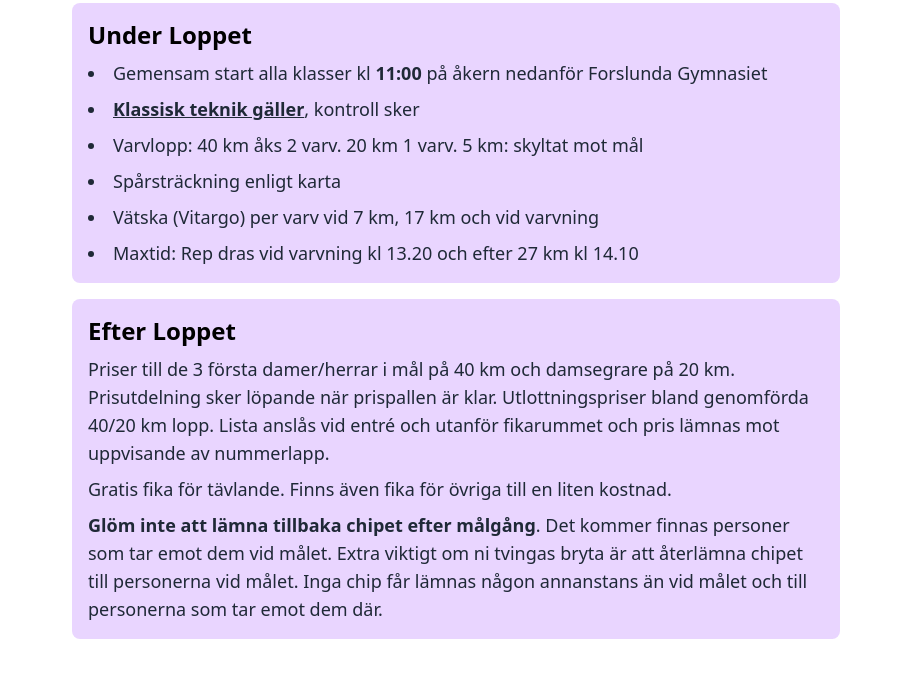
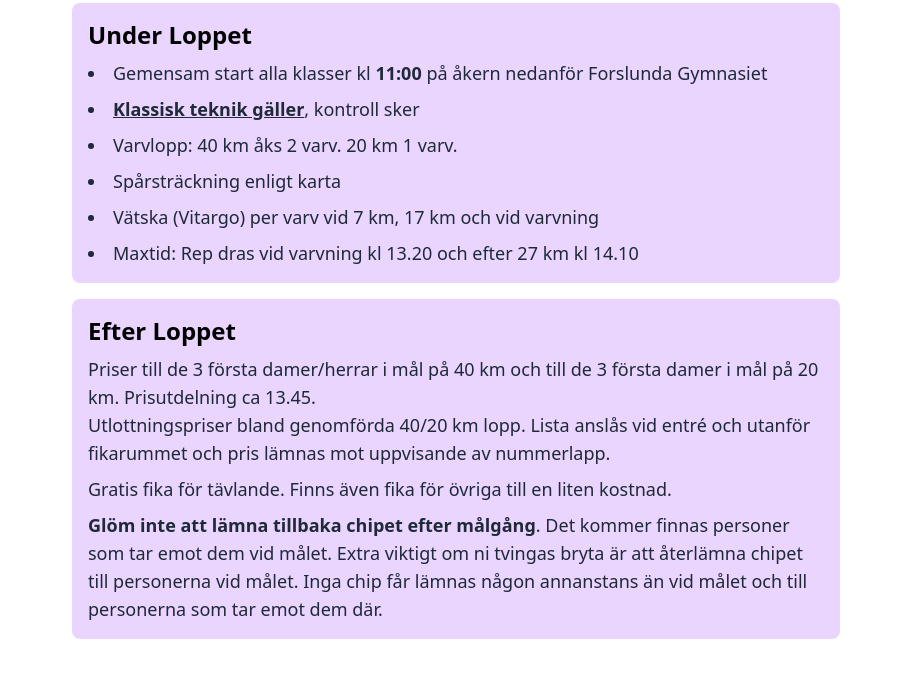
Before and after one commit to Vejron/vb-ski-astro, an Astro site: page /umeloppet in a window 1280 px wide. Shown: the part 2016-2714 px from the top of the page, without its empty margins (184-1095 px from the left). Built offline with nearby package versions, Linux system fonts and the light colour scheme; Astro itself is replaced by a stand-in of ours.

Commit message:
chore: small fixes

```diff
--- a/src/components/RaceTeaser.astro
+++ b/src/components/RaceTeaser.astro
@@ -6,13 +6,18 @@ import TopShape from '../components/TopShape.astro';
   <div class="flex flex-col h-full justify-center items-center text-center">
     <h1 class="text-4xl font-bold my-4">UMELOPPET 2024</h1>
     <p class="max-w-xl  px-4">
-      Arrangeras söndagen den 4 febr 2024, start kl 11.00. Start/mål Forslunda Gymnasiet, Umeå.
+      Arrangeras söndagen den 4 februari 2024, start kl 11.00. Start/mål Forslunda Gymnasiet, Umeå.
       Inbjudan och mer info kommer senare. Anmälan sker via denna hemsida och öppnas 15 dec.
       <br><br>
       Med vänlig hälsning<br>
       Västerbottens Skidveteraner
     </p>
-    <a href="/files/Resultat_2023_02_05.pdf" target="_blank" class="mt-5 px-6 py-3 text-xl bg-white font-bold text-white bg-slate-800 rounded-full hover:bg-opacity-90  focus:ring-2 focus:ring-offset-2 focus:ring-white focus:outline-none">Umeloppet resultat 2023</a>
+    <!--
+    <a href="/files/Resultat_2023_02_05.pdf" target="_blank" class="mt-5 px-6 py-3 text-xl bg-white font-bold text-white bg-slate-800 rounded-full hover:bg-opacity-90  focus:ring-2 focus:ring-offset-2 focus:ring-white focus:outline-none">
+      Umeloppet resultat 2023
+    </a>
+    -->
+    <a href="/umeloppet" class="mt-5 px-6 py-3 text-xl bg-white font-bold text-white bg-slate-800 rounded-full hover:bg-opacity-90  focus:ring-2 focus:ring-offset-2 focus:ring-white focus:outline-none">Till loppet</a>
     <div class="py-12"></div>
   </div>
   <!-- div class="flex flex-col h-full justify-center items-center text-center">
--- a/src/pages/umeloppet.astro
+++ b/src/pages/umeloppet.astro
@@ -109,7 +109,7 @@ import BottomShape from '../components/BottomShape.astro';
         <ul class="space-y-2 list-disc list-inside text-gray-800 text-lg">
           <li>Gemensam start alla klasser kl <strong class="font-bold">11:00</strong> på åkern nedanför Forslunda Gymnasiet</li>
           <li><strong class="underline font-bold">Klassisk teknik gäller</strong>, kontroll sker</li>
-          <li>Varvlopp: 40 km åks 2 varv. 20 km 1 varv. 5 km: skyltat mot mål</li>
+          <li>Varvlopp: 40 km åks 2 varv. 20 km 1 varv.</li>
           <li>Spårsträckning enligt karta</li>
           <li>Vätska (Vitargo) per varv vid 7 km, 17 km och vid varvning</li>
           <li>Maxtid: Rep dras vid varvning kl 13.20 och efter 27 km kl 14.10</li>
@@ -118,8 +118,11 @@ import BottomShape from '../components/BottomShape.astro';
       <div class="p-4 bg-purple-200 rounded-lg">
         <h3 class="text-2xl font-semibold mb-2">Efter Loppet</h3>
         <p class="text-gray-800 text-lg">
-          Priser till de 3 första damer/herrar i mål på 40 km och damsegrare på 20 km.
-          Prisutdelning sker löpande när prispallen är klar. Utlottningspriser bland genomförda 40/20 km lopp.
+          Priser till de 3 första damer/herrar i mål på 40 km och till de 3 första damer i mål
+          på 20 km. Prisutdelning ca 13.45.
+        </p>
+        <p class="text-gray-800 text-lg">
+          Utlottningspriser bland genomförda 40/20 km lopp.
           Lista anslås vid entré och utanför fikarummet och pris lämnas mot uppvisande av nummerlapp.
         </p>
         <p class="text-gray-800 text-lg mt-2">
```
